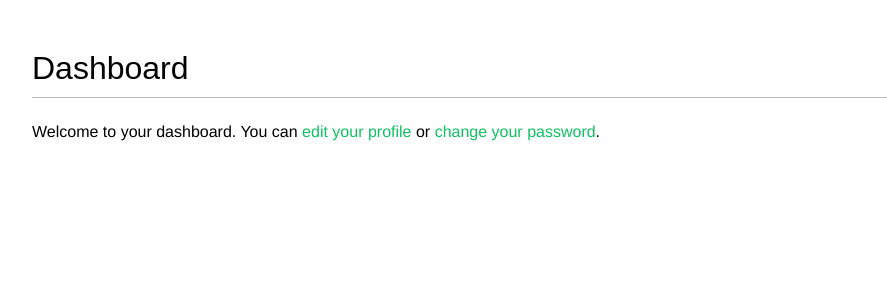
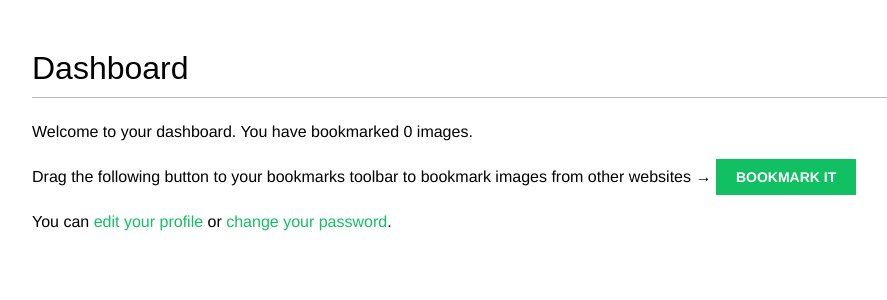
Before and after one commit to attrams/bookmarks, a Django app: page /account/ in a window 1280 px wide. Shown: the part 48-348 px from the top of the page, without its empty margins (68-955 px from the left). Run offline with Django 4.2, Linux system fonts and the light colour scheme; the visitor is signed in with stand-in values (Sample User, id 1); data that the repository does not hold is empty; some web fonts are replaced.

Commit message:
update dashboard.html

```diff
--- a/account/templates/account/dashboard.html
+++ b/account/templates/account/dashboard.html
@@ -6,8 +6,18 @@
 
 {% block content %}
     <h1>Dashboard</h1>
+    {% with total_images_created=request.user.images_created.count %}
+        <p>
+            Welcome to your dashboard. You have bookmarked {{ total_images_created }} image{{ total_images_created|pluralize }}.
+        </p>
+    {% endwith %}
     <p>
-        Welcome to your dashboard. You can <a href="{% url 'account:edit' %}">edit your profile</a>
+        Drag the following button to your bookmarks toolbar to bookmark images from other websites →
+        <a href="javascript:{% include "bookmarklet_launcher.js" %}"
+           class="button">Bookmark it</a>
+    </p>
+    <p>
+        You can <a href="{% url 'account:edit' %}">edit your profile</a>
         or <a href="{% url 'account:password_change' %}">change your password</a>.
     </p>
 {% endblock content %}
```
